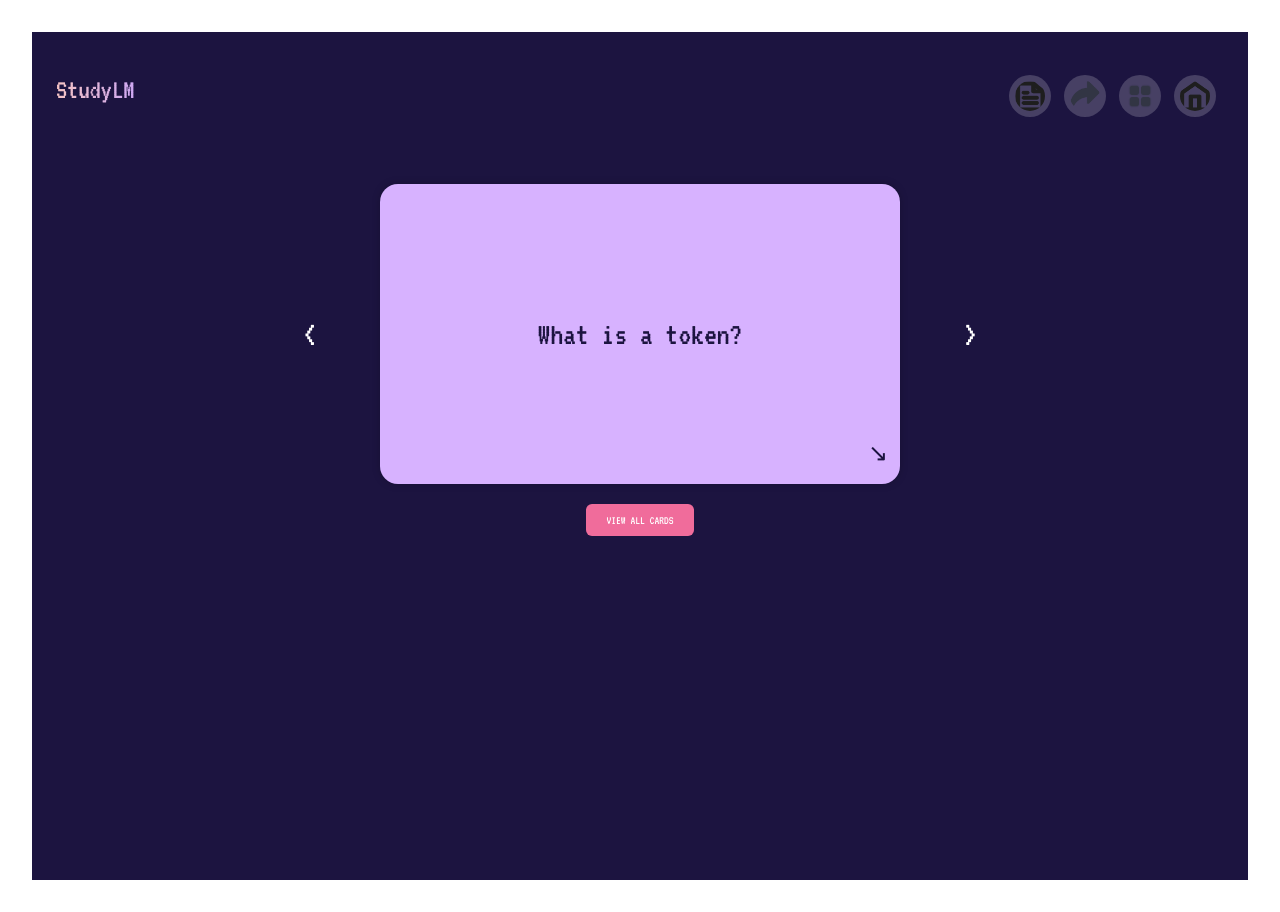
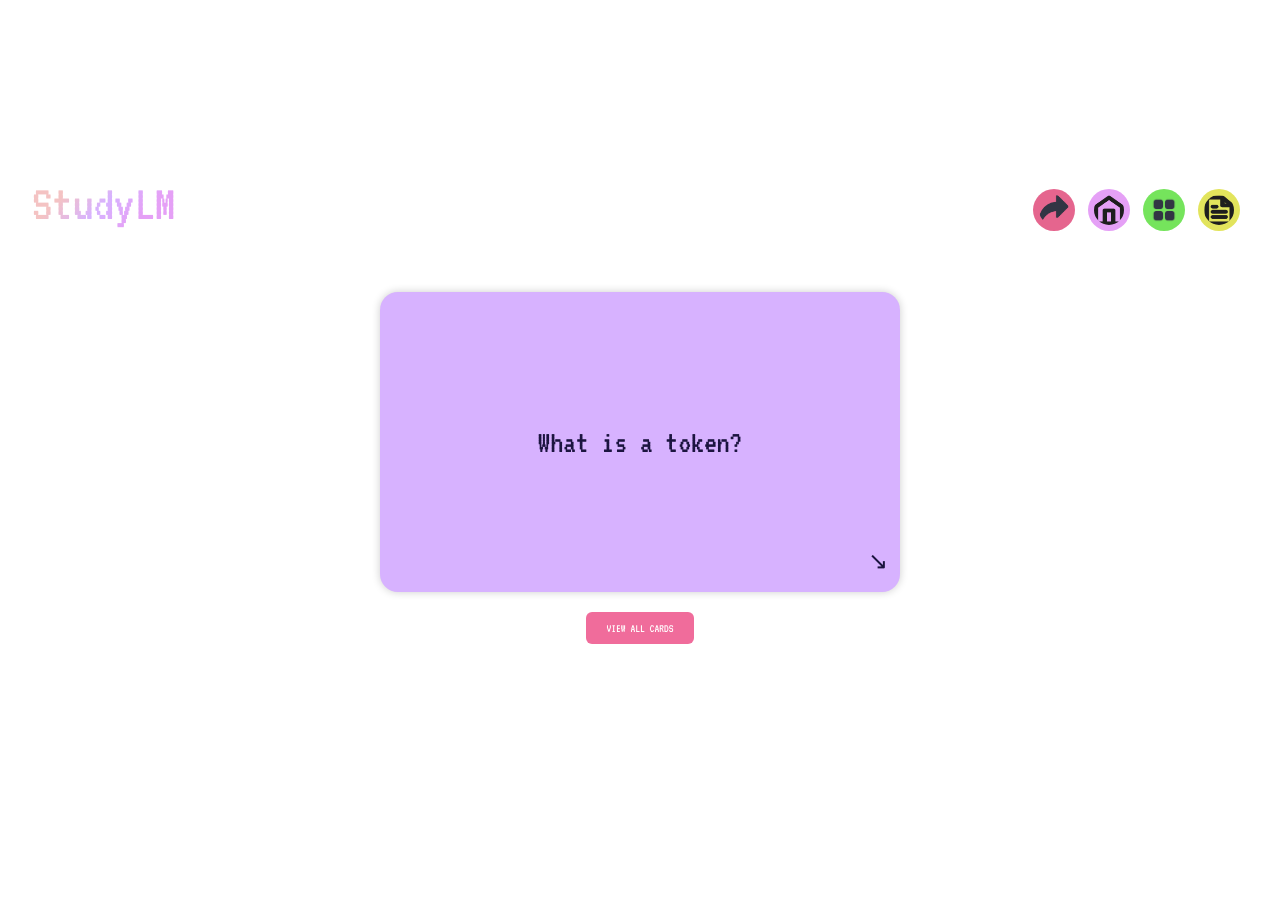
Before and after one commit to YFAR02/T28, a React (Vite) app in the folder frontend/: page /Flashcard in a window 1280 px wide. After the commit the page ends 800 px from the top, so only its background shows below. Built offline with nearby package versions, Linux system fonts and the light colour scheme.

Commit message:
another page

```diff
--- a/frontend/src/components/title/title.css
+++ b/frontend/src/components/title/title.css
@@ -9,4 +9,5 @@ background: linear-gradient(135deg,
   -webkit-text-fill-color: transparent;
   background-clip: text; /* for Firefox */
   font-weight: bold;
+  margin: 0;
 }
--- a/frontend/src/pages/Flashcard.css
+++ b/frontend/src/pages/Flashcard.css
@@ -1,17 +1,19 @@
 @import url('https://fonts.googleapis.com/css2?family=VT323&display=swap');
 
 .flashcard-page {
-  background-color: #1c1440;
+  /* background-color: #1c1440; */
   color: white;
   font-family: 'VT323', monospace;
-  min-height: 100vh;
-  padding: 24px;
   display: flex;
   flex-direction: column;
   align-items: center;
+  justify-content: flex-start; /* Stick to the top */
+  max-height: 100vh; /* Full viewport height */
+  padding-top: 20px; /* Add some spacing from the top */
 }
 
 .top-bar {
+  align-self: flex-start;
   width: 100%;
   display: flex;
   justify-content: space-between;
--- a/frontend/src/pages/Flashcard.tsx
+++ b/frontend/src/pages/Flashcard.tsx
@@ -1,34 +1,49 @@
-import React from 'react';
+import React, { useState } from 'react';
 import Card from '../components/card/card';
 import './Flashcard.css';
+import Title from '../components/title/title';
 
 const FlashcardPage: React.FC = () => {
+  const flashcards = [
+    { question: "What is a token?", answer: "A word or part of a word that is used by machine learning to understand and predict" },
+    { question: "What is React?", answer: "A JavaScript library for building user interfaces" },
+    { question: "What is an API?", answer: "A set of functions and protocols that allow applications to access data or interact with external software components" },
+  ];
+
+  const [currentIndex, setCurrentIndex] = useState(0);
+
+  const handleNext = () => {
+    setCurrentIndex((prevIndex) => (prevIndex + 1) % flashcards.length);
+};
+
+  const handlePrevious = () => {
+    setCurrentIndex((prevIndex) => (prevIndex - 1 + flashcards.length) % flashcards.length);
+  };
+
   return (
-
     <div className="flashcard-page">
       <div className="top-bar">
-                <h1 className="logo">Study<span className="highlight">LM</span></h1>
+        <Title />
         <div className="nav-icons">
           <button className="nav-icon-button">
-            <img src="/exam.png" alt="Source" className="nav-icon" />
+            <img src="/exit.png" alt="Exit" className="nav-icon" style={{backgroundColor: '#E45C87f0'}} />
           </button>
           <button className="nav-icon-button">
-            <img src="/exit.png" alt="Exit" className="nav-icon" />
+            <img src="/home.png" alt="Home" className="nav-icon" style={{backgroundColor: '#E5A0F6'}} />
           </button>
           <button className="nav-icon-button">
-            <img src="/flashcard.png" alt="Flashcard" className="nav-icon" />
+            <img src="/flashcard.png" alt="Flashcard" className="nav-icon" style={{backgroundColor: '#75E45C'}}/>
           </button>
           <button className="nav-icon-button">
-            <img src="/home.png" alt="Home" className="nav-icon" />
+            <img src="/exam.png" alt="Source" className="nav-icon" style={{backgroundColor: '#E2E45C'}}/>
           </button>
         </div>
-
       </div>
 
       <div className="card-container">
-        <button className="arrow left">{'<'}</button>
-        <Card question="What is a token?" answer='A word or part of a word that is used by machine learning to understand and predict'/>
-        <button className="arrow right">{'>'}</button>
+        <button className="arrow left" onClick={handlePrevious}>{'<'}</button>
+        <Card key={currentIndex} question={flashcards[currentIndex].question} answer={flashcards[currentIndex].answer} />
+        <button className="arrow right" onClick={handleNext}>{'>'}</button>
       </div>
 
       <button className="view-all-btn">View All Cards</button>
```
Lines whose indentation alone changed are shown as unchanged.
